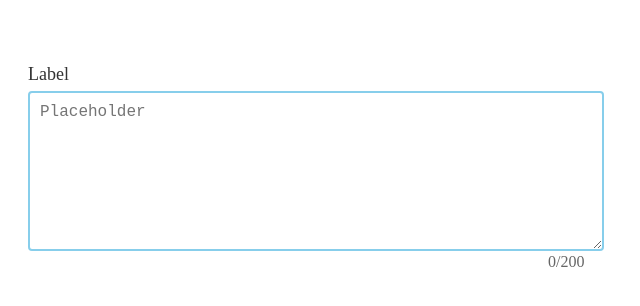
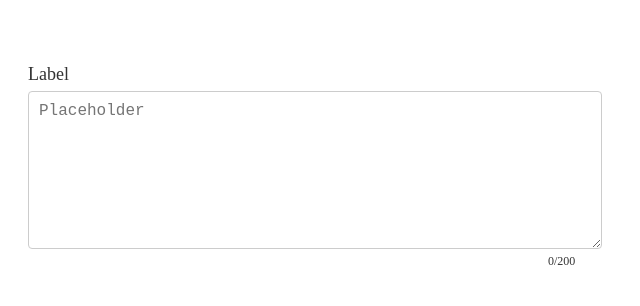
Before and after one commit to RickyFirmansyah27/simple-micro-frontend, a React app in the folder micro_app/: page /feature3 in a window 1280 px wide. Shown: the top 306 px of the page, without its empty margins (0-640 px from the left). Built offline with nearby package versions, Linux system fonts and the light colour scheme.

Commit message:
enhance style

```diff
--- a/micro_app/src/Feature3.js
+++ b/micro_app/src/Feature3.js
@@ -23,24 +23,28 @@ const styles = {
     padding: '10px',
     fontSize: '16px',
     borderRadius: '4px',
-    border: '2px solid #ccc',
+    border: '1.5px solid #ccc',
     outline: 'none',
     '&:focus': {
       borderColor: '#87CEEB',
+      outline: '2px solid #87CEEB',
     },
     resize: 'vertical',
   },
   characterCount: {
+    fontFamily: 'Poppins',
+    fontSize: '12px',
+    fontWeight: '400',
     position: 'absolute',
     bottom: 0,
     left: '520px',
-    marginTop: '8px',
-    color: '#666',
+    color: '#333333',
   },
   errorText: {
+    fontFamily: 'Poppins',
     color: 'red',
     fontSize: '12px',
-    marginTop: '4px',
+    lineHeight: '18px',
     position: 'absolute',
     bottom: 0,
     left: '10px',
@@ -50,7 +54,7 @@ const styles = {
 function TextArea() {
   const [text, setText] = useState('');
   const [error, setError] = useState(false);
-  const maxCharacters = 200;
+  const maxCharacters = 201;
 
   const handleChange = (event) => {
     const newText = event.target.value;
@@ -66,7 +70,7 @@ function TextArea() {
     <div style={styles.textAreaWrapper}>
       <h2 style={styles.label}>Label</h2>
       <textarea
-        style={{ ...styles.textArea, borderColor: error ? 'red' : '#87CEEB' }}
+        style={{ ...styles.textArea, borderColor: error ? 'red' : '#ccc' }}
         placeholder="Placeholder"
         value={text}
         onChange={handleChange}
@@ -75,7 +79,7 @@ function TextArea() {
       <div style={{marginTop: '20px'}}>
         {error && <div style={styles.errorText}>Error Label</div>}
         <div style={styles.characterCount}>
-          {text.length}/{maxCharacters}
+          {text.length}/200
         </div>
       </div>
     </div>
```
